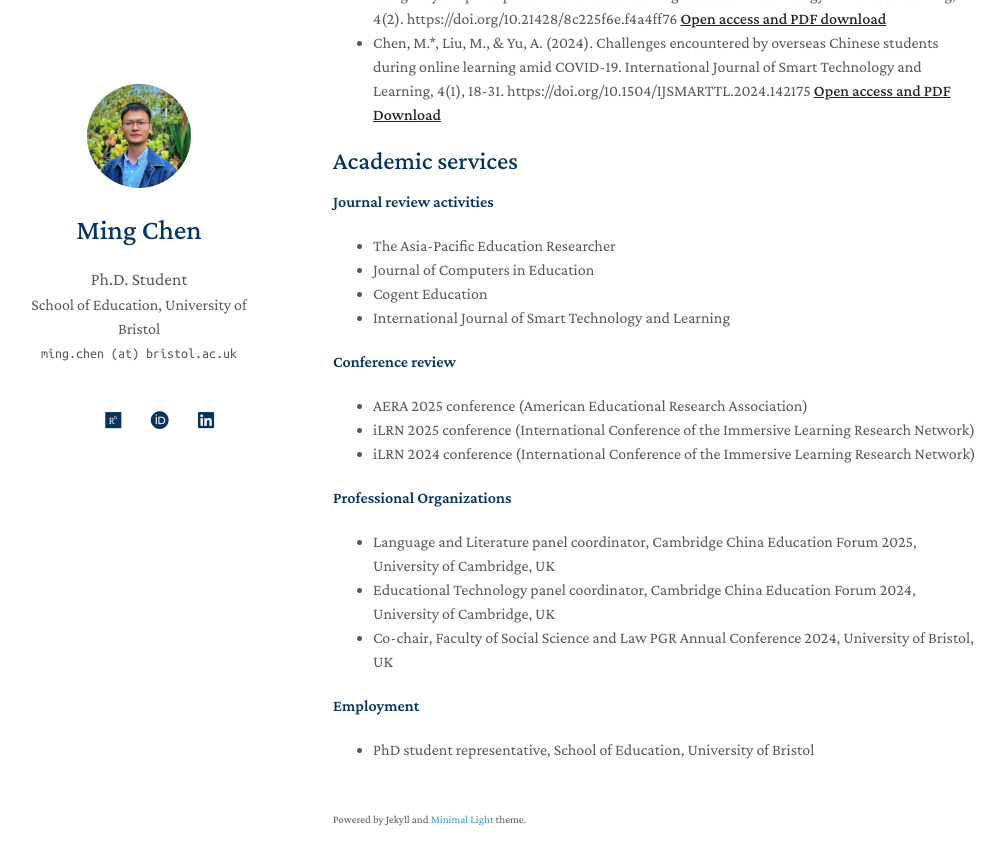
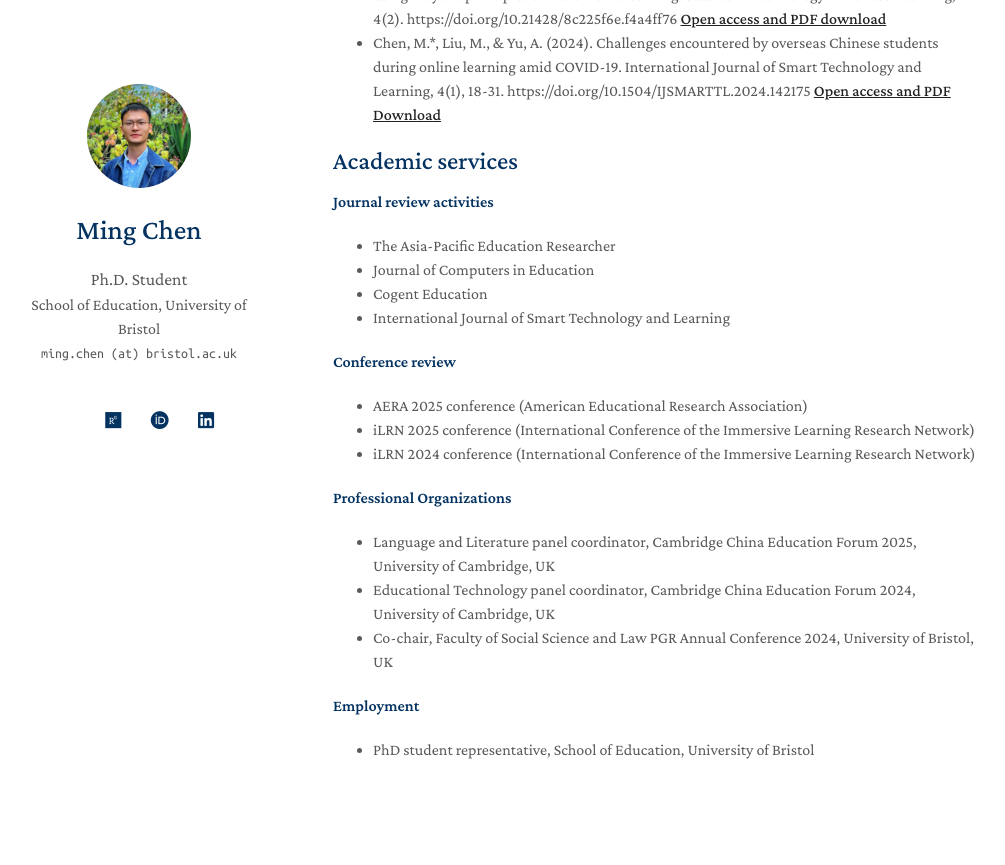
Before and after one commit to EricMingChen/EricMingChen.github.io, a Jekyll site: the page built from index.md, in a window 1280 px wide and 900 px high, scrolled down 717 px. Shown: the top 865 px of the window, without its empty margins (137-1142 px from the left). Built offline with Jekyll 4.4.1, drawn with Linux system fonts in a browser that asks for light colours; a style sheet for code colours, icons or effects is not loaded.

Commit message:
Update _config.yml

```diff
--- a/_config.yml
+++ b/_config.yml
@@ -28,11 +28,11 @@
 
 # Footnote
 # You may use the option to disable the footnote, "Powered by Jekyll and Minimal Light theme."
-enable_footnote: true
+enable_footnote: false
 
 # Auto Dark Mode
 # You may use the option to disable the automatic dark theme
-auto_dark_mode: true
+auto_dark_mode: false
 
 # Font
 # You can use this option to choose between Serif or Sans Serif fonts.
```
